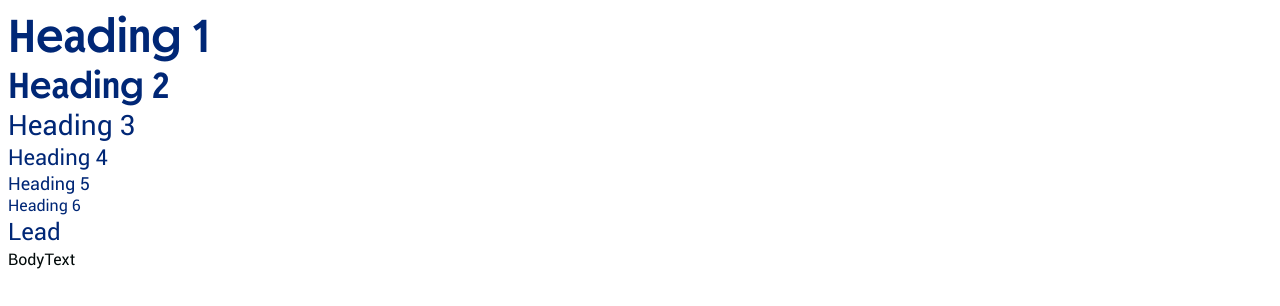
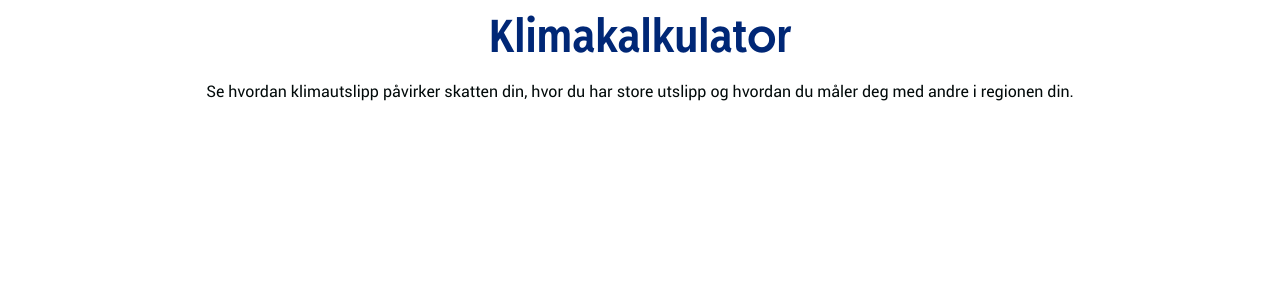
Before and after one commit to TrymVei/Samfunnsloftet, a Next.js app: page / in a window 1280 px wide. Shown: the top 306 px of the page. Built offline with nearby package versions, Linux system fonts and the light colour scheme.

Commit message:
feat: Hero component

```diff
--- /dev/null
+++ b/src/app/components/hero/Hero.module.css
@@ -0,0 +1,10 @@
+.hero {
+  display: flex;
+  flex-direction: column;
+  gap: 1rem;
+
+  text-align: center;
+
+  padding-left: 3rem;
+  padding-right: 3rem;
+}
--- /dev/null
+++ b/src/app/components/hero/Hero.tsx
@@ -0,0 +1,14 @@
+import React from "react";
+import style from "./Hero.module.css";
+
+export default function Hero() {
+  return (
+    <div className={style.hero}>
+      <h1>Klimakalkulator</h1>
+      <p>
+        Se hvordan klimautslipp påvirker skatten din, hvor du har store utslipp
+        og hvordan du måler deg med andre i regionen din.
+      </p>
+    </div>
+  );
+}
--- a/src/app/page.tsx
+++ b/src/app/page.tsx
@@ -1,15 +1,10 @@
+import Hero from "./components/hero/Hero";
+
 export default function Home() {
   return (
     <main>
       <div>
-        <h1>Heading 1</h1>
-        <h2>Heading 2</h2>
-        <h3>Heading 3</h3>
-        <h4>Heading 4</h4>
-        <h5>Heading 5</h5>
-        <h6>Heading 6</h6>
-        <p id="lead">Lead</p>
-        <p>BodyText</p>
+        <Hero />
       </div>
     </main>
   );
```
